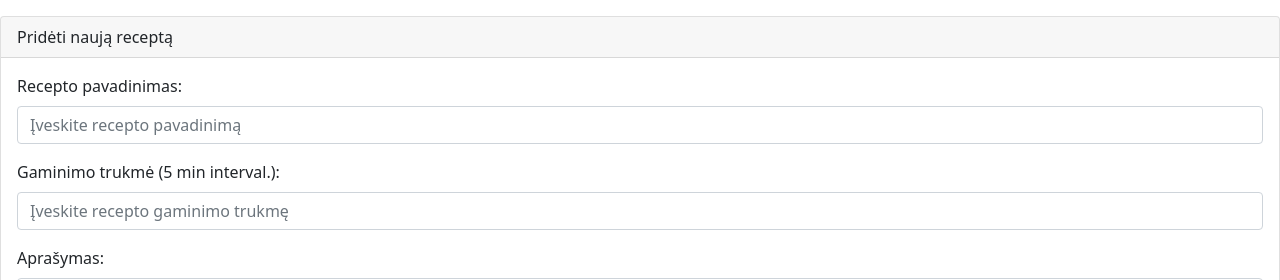
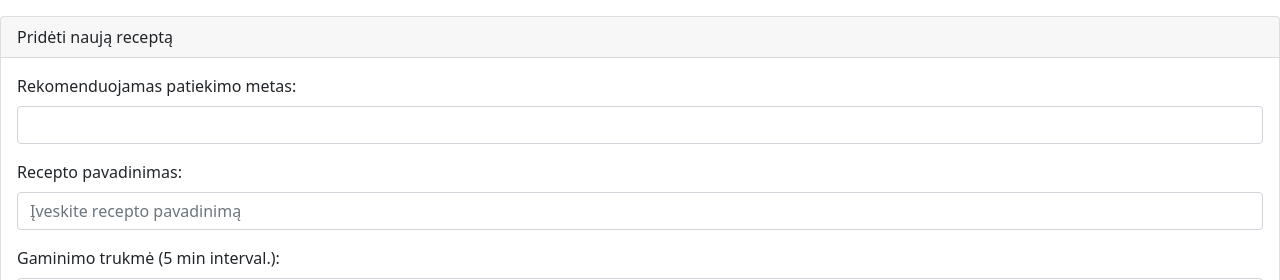
Before and after one commit to pjooklas/Angular, an Angular app in the folder ReceptuKnyga/: page / in a window 1280 px wide. Shown: the top 280 px of the page. Built offline with nearby package versions, Linux system fonts and the light colour scheme; no server answers.

Commit message:
receptai async validation

```diff
--- a/ReceptuKnyga/src/app/components/naujas-receptas/naujas-receptas.component.html
+++ b/ReceptuKnyga/src/app/components/naujas-receptas/naujas-receptas.component.html
@@ -5,9 +5,19 @@
     <div class="card-body">
         <form [formGroup]="receptoForma" (ngSubmit)="newReceptas()">
             <div class="mb-3">
+                <label for="rekomenduojamas_laikas" class="form-label">Rekomenduojamas patiekimo metas:</label>
+                <select class="form-control" formControlName="rekomenduojamas_laikas" name="rekomenduojamas_laikas" id="rekomenduojamas_laikas">
+                    <option>Pusryčiai</option>
+                    <option>Priešpiečiai</option>
+                    <option>Pietūs</option>
+                    <option>Vakarienė</option>
+                </select>
+            </div>
+            <div class="mb-3">
                 <label for="pavadinimas" class="form-label">Recepto pavadinimas:</label>
                 <input id="pavadinimas" class="form-control" formControlName="pavadinimas" placeholder="Įveskite recepto pavadinimą" type="text">
                 <!-- <span *ngIf="!receptoForma.get('name')?.valid && receptoForma.get('name')?.touched  ">Vardas įvestas neteisingai</span> -->
+                {{ outError() }}
             </div>
             <div class="mb-3">
                 <label for="gaminimo_laikas" class="form-label">Gaminimo trukmė (5 min interval.):</label>
--- a/ReceptuKnyga/src/app/components/naujas-receptas/naujas-receptas.component.ts
+++ b/ReceptuKnyga/src/app/components/naujas-receptas/naujas-receptas.component.ts
@@ -1,5 +1,6 @@
 import { Component, OnInit } from '@angular/core';
-import { AbstractControl, FormArray, FormControl, FormGroup, Validators } from '@angular/forms';
+import { AbstractControl, AsyncValidatorFn, FormArray, FormControl, FormGroup, ValidationErrors, Validators } from '@angular/forms';
+import { map, Observable } from 'rxjs';
 import { ReceptaiServiceService } from 'src/app/services/receptai-service.service';
 
 @Component({
@@ -13,8 +14,10 @@ export class NaujasReceptasComponent implements OnInit {
 
   constructor(private receptaiService:ReceptaiServiceService) {
     this.receptoForma=new FormGroup({
+      'rekomenduojamas_laikas':new FormControl(null,
+        [Validators.required]),
       'pavadinimas':new FormControl(null,
-        [Validators.maxLength(30), Validators.required]),
+        [Validators.maxLength(30), Validators.required], this.patiekimoLaikoValidatorius()),
       'gaminimo_laikas':new FormControl(null,
         [Validators.required, this.laikoValidatorius]),
       'aprasymas':new FormControl(null,
@@ -45,6 +48,34 @@ export class NaujasReceptasComponent implements OnInit {
     } else {
       return {'urlNevalidus': true};
     }
+  }
+
+  patiekimoLaikoValidatorius():AsyncValidatorFn{
+    return (control:AbstractControl):Observable<ValidationErrors|null>=>{
+      return this.receptaiService.getReceptas().pipe( map((response)=>{
+          let exist=false;
+          response.forEach((receptas)=>{
+            if (receptas.pavadinimas==control.value && receptas.rekomenduojamas_laikas==this.receptoForma.get('rekomenduojamas_laikas')?.value){
+              exist=true;
+            }
+          });
+          if (exist){
+            // console.log("Tokiu laiku rekomenduojamas patiekti receptas jau egzistuoja");
+            return {'error':"Tokiu laiku rekomenduojamas patiekti receptas jau egzistuoja"};
+          }else{
+            // console.log("no error");
+            return null;
+          }
+      }))
+    }
+  }
+
+  public outError(){
+    let control=this.receptoForma.get('pavadinimas');
+    if (control?.errors!=null){
+      return (control.errors['error']);
+    }
+    return "";
   }
 
   //pasitikrinimui
@@ -87,4 +118,6 @@ export class NaujasReceptasComponent implements OnInit {
     this.receptaiService.addReceptas(this.receptoForma.value).subscribe();
   }
 
+
+
 }
--- a/ReceptuKnyga/src/app/components/receptai-list/receptai-list.component.html
+++ b/ReceptuKnyga/src/app/components/receptai-list/receptai-list.component.html
@@ -14,6 +14,7 @@
             </thead>
             <tbody>
                 <tr *ngFor="let receptas of receptai">
+                    <td>{{ receptas.rekomenduojamas_laikas }}</td>
                     <td>{{ receptas.pavadinimas }}</td>
                     <td>{{ receptas.gaminimo_laikas }}</td>
                     <td>{{ receptas.aprasymas }}</td>
--- a/ReceptuKnyga/src/app/models/receptas.ts
+++ b/ReceptuKnyga/src/app/models/receptas.ts
@@ -1,5 +1,6 @@
 export interface Receptas{
     id?:string;
+    rekomenduojamas_laikas:string;
     pavadinimas:string;
     gaminimo_laikas:number;
     aprasymas:string;
```
